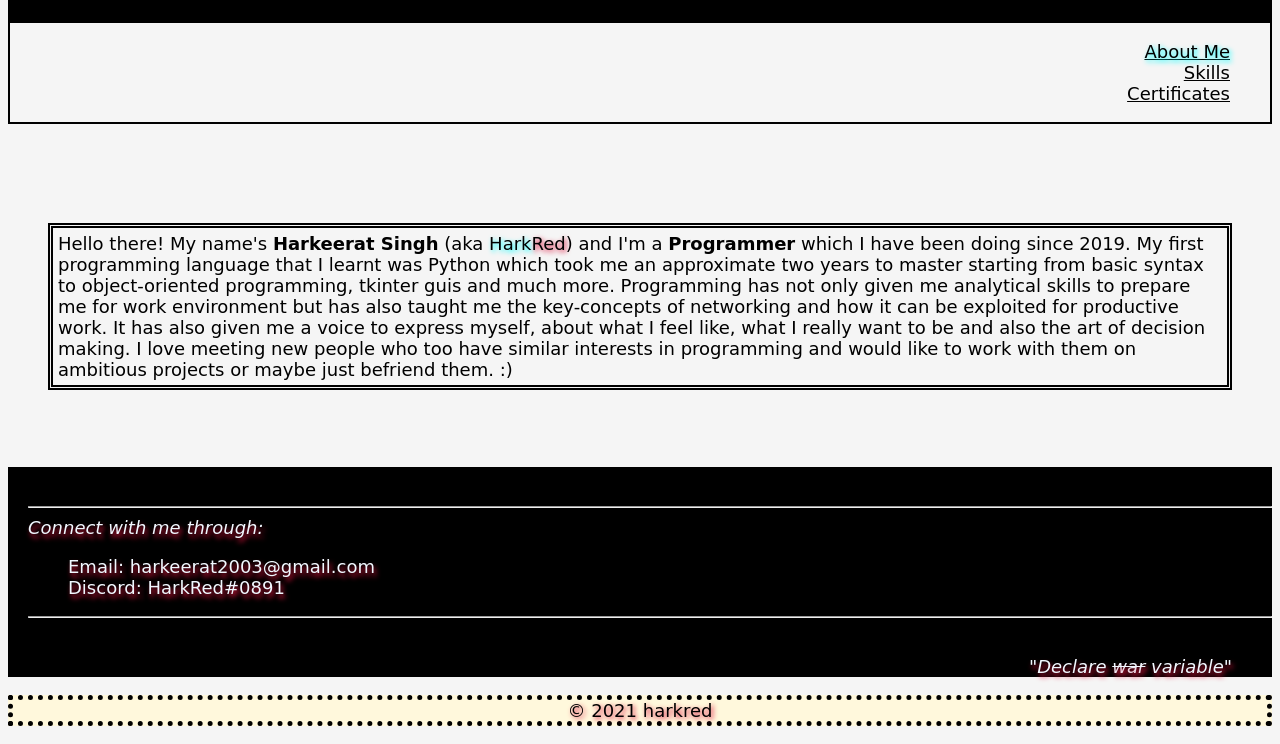
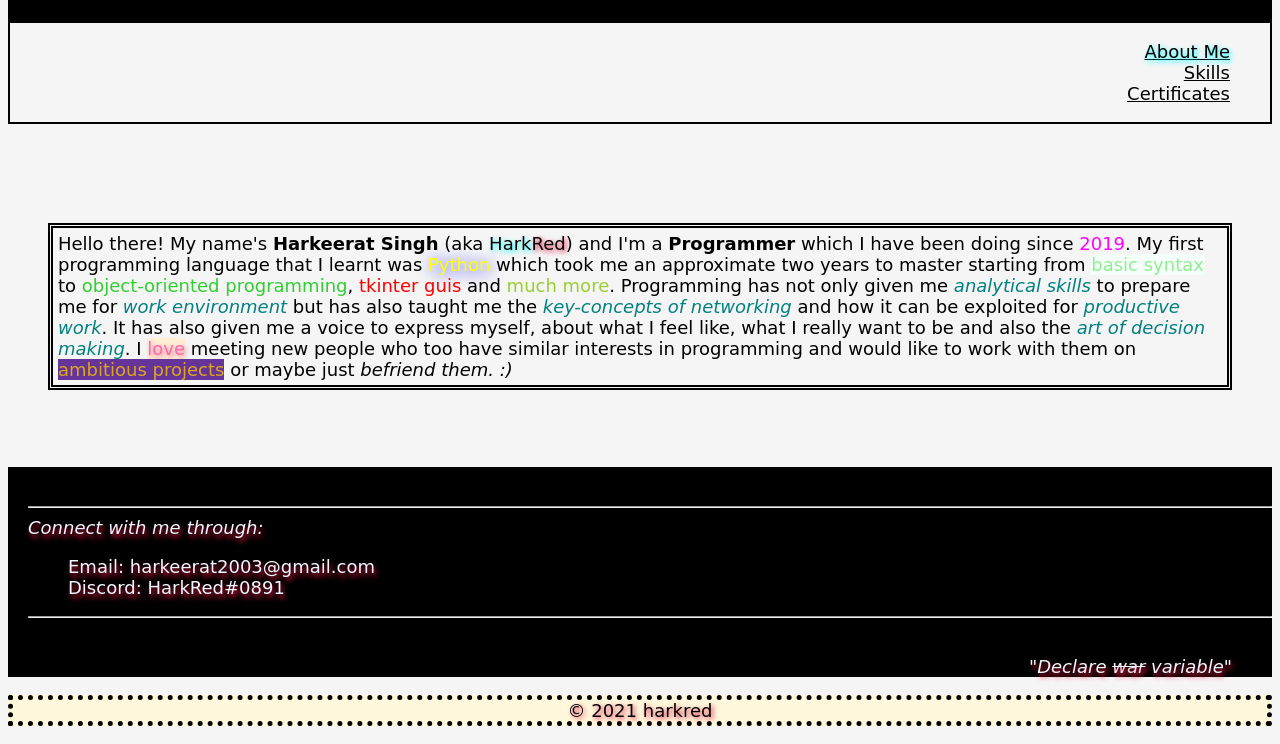
Before and after one commit to harkred/Portfolio-Page, a plain HTML site: page index.html in a window 1280 px wide. Shown: the part 103-847 px from the top of the page. Drawn offline with Linux system fonts and the light colour scheme.

Commit message:
Improved design of personal..

```diff
--- a/index.css
+++ b/index.css
@@ -16,6 +16,47 @@ article {
 
 .red {
     text-shadow: 2px 2px 5px crimson;
+}
+
+.since {
+    color: magenta;
+}
+
+.python {
+    color: yellow;
+    text-shadow: 2px 2px 16px blue;
+}
+
+.basic {
+    color: lightgreen;
+    background-color: mintcream;
+}
+
+.oop {
+    color: limegreen;
+}
+
+.tkinter {
+    color: red;
+}
+
+.much {
+    color: yellowgreen;
+}
+
+.w {
+    color: teal;
+}
+
+.love {
+    color: hotpink;
+    background-color: papayawhip;
+    text-shadow: 2px 2px 5px palevioletred;
+}
+
+.ambition {
+    color: goldenrod;
+    background-color:rebeccapurple;
 }
 
 .personal {
--- a/index.html
+++ b/index.html
@@ -28,7 +28,7 @@
         <article>
             <br/>
             <main>
-                <p class='personal'>Hello there! My name's <b>Harkeerat Singh</b> (aka <span class='hark'>Hark</span><span class='red'>Red</span>) and I'm a <b>Programmer</b> which I have been doing since 2019. My first programming language that I learnt was Python which took me an approximate two years to master starting from basic syntax to object-oriented programming, tkinter guis and much more. Programming has not only given me analytical skills to prepare me for work environment but has also taught me the key-concepts of networking and how it can be exploited for productive work. It has also given me a voice to express myself, about what I feel like, what I really want to be and also the art of decision making. I love meeting new people who too have similar interests in programming and would like to work with them on ambitious projects or maybe just befriend them. :)
+                <p class='personal'>Hello there! My name's <b>Harkeerat Singh</b> (aka <span class='hark'>Hark</span><span class='red'>Red</span>) and I'm a <b>Programmer</b> which I have been doing since <span class='since'>2019</span>. My first programming language that I learnt was <span class='python'>Python</span> which took me an approximate two years to master starting from <span class='basic'>basic syntax</span> to <span class='oop'>object-oriented programming</span>, <span class='tkinter'>tkinter guis</span> and <span class='much'>much more</span>. Programming has not only given me <i class='w'>analytical skills</i> to prepare me for <i class='w'>work environment</i> but has also taught me the <i class='w'>key-concepts of networking</i> and how it can be exploited for <i class='w'>productive work</i>. It has also given me a voice to express myself, about what I feel like, what I really want to be and also the <i class='w'>art of decision making</i>. I <span class='love'>love</span> meeting new people who too have similar interests in programming and would like to work with them on <span class='ambition'>ambitious projects</span> or maybe just <i>befriend them. :)</i>
                 </p>
             </main>
             <br/>
```
